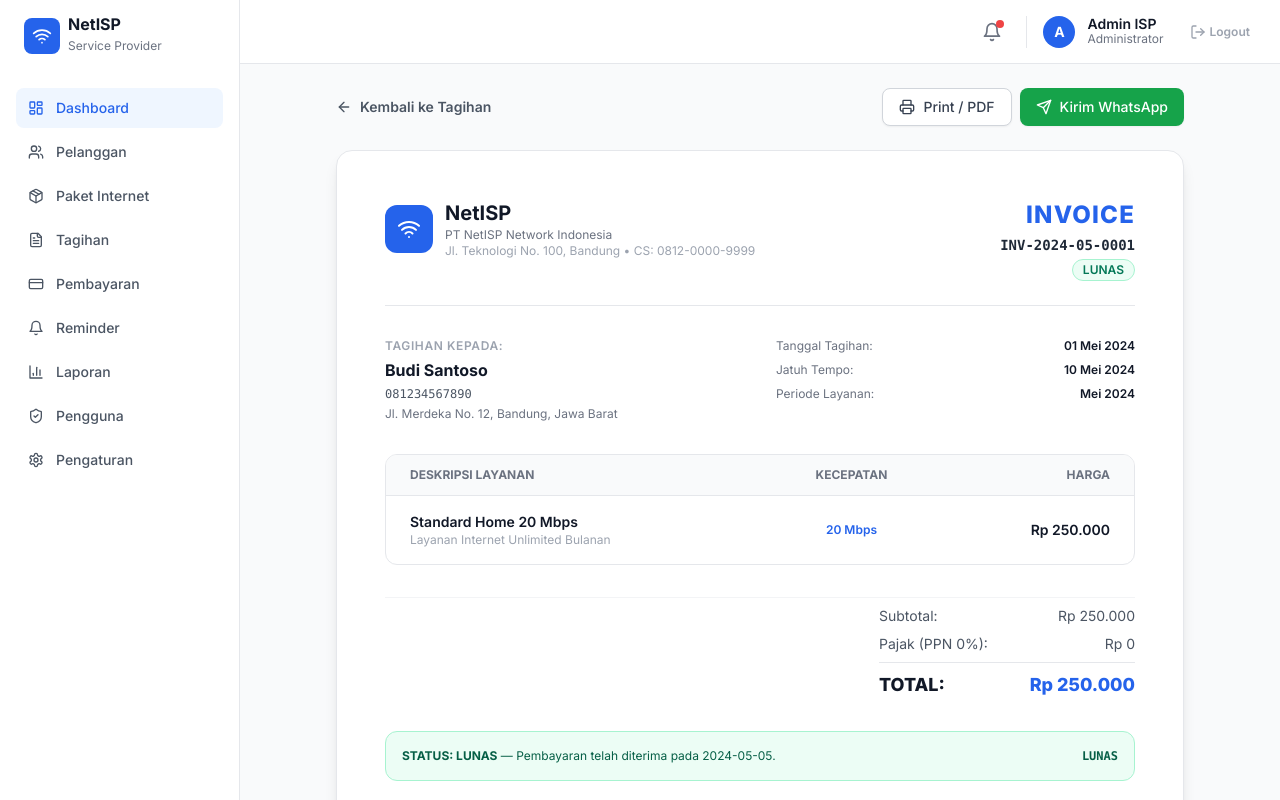
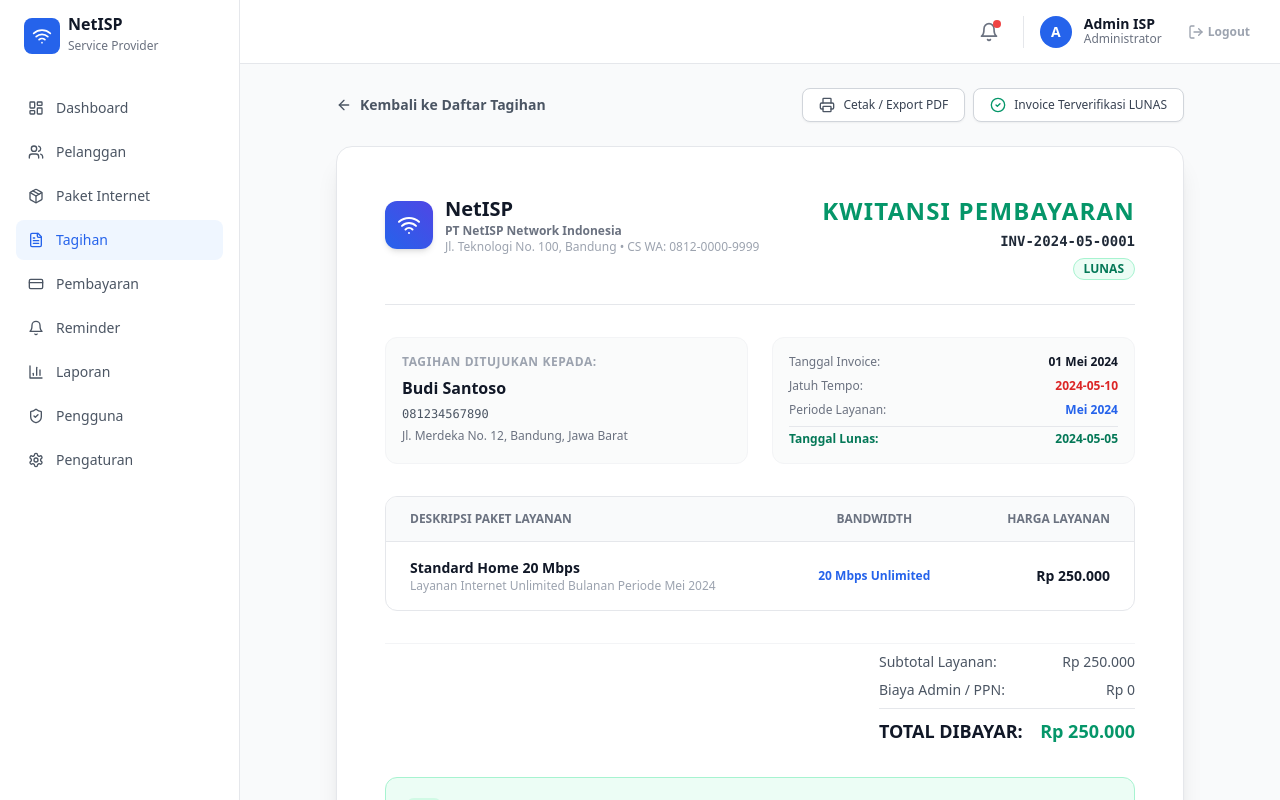
Before and after one commit to mochfauzi12/Internet-Billing-Management-System-IBMS-, a Next.js app in the folder apps/web/: page /invoices/1 in a window 1280 px wide. Shown: the top 800 px of the page. Built offline with nearby package versions, Linux system fonts and the light colour scheme; no server answers.

Commit message:
Differentiate Unpaid Billing Invoice vs Paid Receipt with Tandai Lunas quick action

```diff
--- a/apps/web/src/app/invoices/[id]/page.tsx
+++ b/apps/web/src/app/invoices/[id]/page.tsx
@@ -1,81 +1,123 @@
 'use client';
 
-import React from 'react';
+import React, { useState } from 'react';
 import { Sidebar } from '@/components/layout/sidebar';
 import { Topbar } from '@/components/layout/topbar';
+import { BottomNav } from '@/components/layout/bottom-nav';
 import { Button } from '@/components/ui/button';
 import { StatusBadge } from '@/components/ui/badge';
 import { MOCK_INVOICES } from '@/lib/mock-data';
-import { Wifi, Download, Send, Printer, ArrowLeft } from 'lucide-react';
+import { Wifi, Send, Printer, ArrowLeft, CheckCircle2, AlertCircle, CreditCard, Building2 } from 'lucide-react';
+import { WhatsAppPreviewModal } from '@/components/modules/whatsapp-preview-modal';
 
 export default function InvoiceDetailPage({ params }: { params: { id: string } }) {
-  const invoice = MOCK_INVOICES[0]; // mock invoice detail
+  const [isSidebarOpen, setIsSidebarOpen] = useState(false);
+  const targetId = Number(params.id) || 1;
+  const initialInvoice = MOCK_INVOICES.find((inv) => inv.id === targetId) || MOCK_INVOICES[1];
+
+  const [invoice, setInvoice] = useState(initialInvoice);
+  const [isWaModalOpen, setIsWaModalOpen] = useState(false);
+
+  const isPaid = invoice.status === 'LUNAS';
+
+  const handleMarkAsPaid = () => {
+    setInvoice({
+      ...invoice,
+      status: 'LUNAS',
+      paidAt: new Date().toISOString().slice(0, 10),
+    });
+    alert(`Status invoice ${invoice.invoiceNumber} berhasil diubah menjadi LUNAS!`);
+  };
 
   return (
-    <div className="flex min-h-screen bg-gray-50">
-      <Sidebar />
+    <div className="flex min-h-screen bg-gray-50 font-sans">
+      <Sidebar isOpen={isSidebarOpen} onClose={() => setIsSidebarOpen(false)} currentPath="/invoices" />
       <div className="flex-1 flex flex-col min-w-0">
-        <Topbar />
-        <main className="p-6 space-y-6 flex-1 max-w-4xl mx-auto w-full">
+        <Topbar onMenuClick={() => setIsSidebarOpen(true)} />
+        <main className="p-4 sm:p-6 space-y-6 flex-1 max-w-4xl mx-auto w-full pb-20 lg:pb-6">
           {/* Top navigation & action bar */}
-          <div className="flex items-center justify-between">
-            <a href="/invoices" className="text-sm font-semibold text-gray-600 hover:text-gray-900 flex items-center gap-2">
-              <ArrowLeft className="w-4 h-4" /> Kembali ke Tagihan
+          <div className="flex flex-col sm:flex-row sm:items-center justify-between gap-4">
+            <a href="/invoices" className="text-xs sm:text-sm font-semibold text-gray-600 hover:text-gray-900 flex items-center gap-2">
+              <ArrowLeft className="w-4 h-4" /> Kembali ke Daftar Tagihan
             </a>
 
-            <div className="flex gap-2">
-              <Button variant="outline" className="gap-2" onClick={() => window.print()}>
-                <Printer className="w-4 h-4" /> Print / PDF
+            <div className="flex flex-wrap gap-2">
+              <Button variant="outline" className="gap-2 text-xs" onClick={() => window.print()}>
+                <Printer className="w-4 h-4 text-gray-600" /> Cetak / Export PDF
               </Button>
-              <Button variant="success" className="gap-2" onClick={() => alert('Kirim invoice via WhatsApp Gateway!')}>
-                <Send className="w-4 h-4" /> Kirim WhatsApp
-              </Button>
+
+              {!isPaid ? (
+                <>
+                  <Button variant="success" className="gap-2 text-xs" onClick={() => setIsWaModalOpen(true)}>
+                    <Send className="w-4 h-4" /> Kirim WA Penagihan
+                  </Button>
+                  <Button variant="primary" className="gap-2 text-xs bg-emerald-600 hover:bg-emerald-700" onClick={handleMarkAsPaid}>
+                    <CheckCircle2 className="w-4 h-4" /> Tandai Lunas
+                  </Button>
+                </>
+              ) : (
+                <Button variant="outline" className="gap-2 text-xs border-emerald-200 bg-emerald-50 text-emerald-700">
+                  <CheckCircle2 className="w-4 h-4 text-emerald-600" /> Invoice Terverifikasi LUNAS
+                </Button>
+              )}
             </div>
           </div>
 
           {/* Printable Invoice Card */}
-          <div className="bg-white p-8 md:p-12 rounded-2xl border border-gray-200 shadow-lg space-y-8 print:border-none print:shadow-none">
-            {/* Header Brand */}
-            <div className="flex justify-between items-start border-b border-gray-200 pb-6">
+          <div className="bg-white p-6 sm:p-10 md:p-12 rounded-2xl border border-gray-200 shadow-xl space-y-8 print:border-none print:shadow-none print:p-0">
+            {/* Header Brand & Document Title */}
+            <div className="flex flex-col sm:flex-row justify-between items-start border-b border-gray-200 pb-6 gap-4">
               <div className="flex items-center gap-3">
-                <div className="p-3 bg-blue-600 rounded-xl text-white">
+                <div className="p-3 bg-gradient-to-tr from-blue-600 to-indigo-600 rounded-xl text-white shadow-md">
                   <Wifi className="w-6 h-6" />
                 </div>
                 <div>
-                  <h1 className="text-xl font-bold text-gray-900">NetISP</h1>
-                  <p className="text-xs text-gray-500">PT NetISP Network Indonesia</p>
-                  <p className="text-xs text-gray-400">Jl. Teknologi No. 100, Bandung • CS: 0812-0000-9999</p>
+                  <h1 className="text-xl font-extrabold text-gray-900">NetISP</h1>
+                  <p className="text-xs font-semibold text-gray-500">PT NetISP Network Indonesia</p>
+                  <p className="text-xs text-gray-400">Jl. Teknologi No. 100, Bandung • CS WA: 0812-0000-9999</p>
                 </div>
               </div>
-              <div className="text-right space-y-1">
-                <h2 className="text-2xl font-black text-blue-600 tracking-wider">INVOICE</h2>
+
+              {/* Dynamic Header Document Title: Penagihan vs Kwitansi Lunas */}
+              <div className="text-left sm:text-right space-y-1">
+                <h2 className={`text-xl sm:text-2xl font-black tracking-wider ${isPaid ? 'text-emerald-600' : 'text-amber-600'}`}>
+                  {isPaid ? 'KWITANSI PEMBAYARAN' : 'INVOICE PENAGIHAN'}
+                </h2>
                 <div className="font-mono text-sm font-bold text-gray-800">{invoice.invoiceNumber}</div>
-                <StatusBadge status={invoice.status} className="mt-1" />
+                <div className="mt-1">
+                  <StatusBadge status={invoice.status} />
+                </div>
               </div>
             </div>
 
             {/* Info ISP & Customer Grid */}
-            <div className="grid grid-cols-2 gap-8 text-sm">
-              <div className="space-y-1">
-                <span className="text-xs font-semibold text-gray-400 uppercase tracking-wider block">Tagihan Kepada:</span>
-                <div className="font-bold text-gray-900 text-base">{invoice.customerName}</div>
-                <div className="text-gray-600 text-xs font-mono">{invoice.customerPhone}</div>
+            <div className="grid grid-cols-1 sm:grid-cols-2 gap-6 text-sm">
+              <div className="space-y-1.5 bg-gray-50/80 p-4 rounded-xl border border-gray-100">
+                <span className="text-xs font-bold text-gray-400 uppercase tracking-wider block">Tagihan Ditujukan Kepada:</span>
+                <div className="font-extrabold text-gray-900 text-base">{invoice.customerName}</div>
+                <div className="text-gray-600 text-xs font-mono font-medium">{invoice.customerPhone}</div>
                 <div className="text-gray-500 text-xs mt-1">Jl. Merdeka No. 12, Bandung, Jawa Barat</div>
               </div>
 
-              <div className="space-y-2 text-right">
+              <div className="space-y-2 bg-gray-50/80 p-4 rounded-xl border border-gray-100">
                 <div className="flex justify-between text-xs">
-                  <span className="text-gray-500">Tanggal Tagihan:</span>
-                  <span className="font-semibold text-gray-900">01 Mei 2024</span>
+                  <span className="text-gray-500 font-medium">Tanggal Invoice:</span>
+                  <span className="font-bold text-gray-900">01 {invoice.period}</span>
                 </div>
                 <div className="flex justify-between text-xs">
-                  <span className="text-gray-500">Jatuh Tempo:</span>
-                  <span className="font-semibold text-gray-900">10 Mei 2024</span>
+                  <span className="text-gray-500 font-medium">Jatuh Tempo:</span>
+                  <span className="font-bold text-red-600">{invoice.dueDate}</span>
                 </div>
                 <div className="flex justify-between text-xs">
-                  <span className="text-gray-500">Periode Layanan:</span>
-                  <span className="font-semibold text-gray-900">{invoice.period}</span>
+                  <span className="text-gray-500 font-medium">Periode Layanan:</span>
+                  <span className="font-bold text-blue-600">{invoice.period}</span>
                 </div>
+                {isPaid && (
+                  <div className="flex justify-between text-xs pt-1 border-t border-gray-200">
+                    <span className="text-emerald-700 font-bold">Tanggal Lunas:</span>
+                    <span className="font-extrabold text-emerald-700">{invoice.paidAt || '05 Mei 2024'}</span>
+                  </div>
+                )}
               </div>
             </div>
 
@@ -84,19 +126,19 @@ export default function InvoiceDetailPage({ params }: { params: { id: string } }
               <table className="w-full text-left text-sm">
                 <thead className="bg-gray-50 text-xs font-semibold text-gray-500 uppercase border-b border-gray-200">
                   <tr>
-                    <th className="px-6 py-3">Deskripsi Layanan</th>
-                    <th className="px-6 py-3 text-center">Kecepatan</th>
-                    <th className="px-6 py-3 text-right">Harga</th>
+                    <th className="px-6 py-3.5">Deskripsi Paket Layanan</th>
+                    <th className="px-6 py-3.5 text-center">Bandwidth</th>
+                    <th className="px-6 py-3.5 text-right">Harga Layanan</th>
                   </tr>
                 </thead>
                 <tbody className="divide-y divide-gray-100">
                   <tr>
                     <td className="px-6 py-4">
-                      <div className="font-semibold text-gray-900">{invoice.packageName}</div>
-                      <div className="text-xs text-gray-400">Layanan Internet Unlimited Bulanan</div>
+                      <div className="font-bold text-gray-900">{invoice.packageName}</div>
+                      <div className="text-xs text-gray-400">Layanan Internet Unlimited Bulanan Periode {invoice.period}</div>
                     </td>
-                    <td className="px-6 py-4 text-center text-xs font-semibold text-blue-600">20 Mbps</td>
-                    <td className="px-6 py-4 text-right font-semibold text-gray-900">Rp {invoice.total.toLocaleString('id-ID')}</td>
+                    <td className="px-6 py-4 text-center text-xs font-bold text-blue-600">20 Mbps Unlimited</td>
+                    <td className="px-6 py-4 text-right font-extrabold text-gray-900">Rp {invoice.total.toLocaleString('id-ID')}</td>
                   </tr>
                 </tbody>
               </table>
@@ -105,40 +147,86 @@ export default function InvoiceDetailPage({ params }: { params: { id: string } }
             {/* Total Calculation */}
             <div className="flex flex-col items-end space-y-2 pt-2 border-t border-gray-100">
               <div className="flex justify-between w-64 text-sm text-gray-600">
-                <span>Subtotal:</span>
+                <span>Subtotal Layanan:</span>
                 <span>Rp {invoice.total.toLocaleString('id-ID')}</span>
               </div>
               <div className="flex justify-between w-64 text-sm text-gray-600">
-                <span>Pajak (PPN 0%):</span>
+                <span>Biaya Admin / PPN:</span>
                 <span>Rp 0</span>
               </div>
-              <div className="flex justify-between w-64 text-lg font-extrabold text-gray-900 pt-2 border-t border-gray-200">
-                <span>TOTAL:</span>
-                <span className="text-blue-600">Rp {invoice.total.toLocaleString('id-ID')}</span>
+              <div className="flex justify-between w-64 text-lg font-black text-gray-900 pt-2 border-t border-gray-200">
+                <span>TOTAL {isPaid ? 'DIBAYAR' : 'TAGIHAN'}:</span>
+                <span className={isPaid ? 'text-emerald-600' : 'text-blue-600'}>Rp {invoice.total.toLocaleString('id-ID')}</span>
               </div>
             </div>
 
-            {/* Status Pembayaran Banner */}
-            {invoice.status === 'LUNAS' ? (
-              <div className="p-4 bg-emerald-50 border border-emerald-200 rounded-xl text-emerald-800 text-xs flex justify-between items-center">
-                <div>
-                  <span className="font-bold">STATUS: LUNAS</span> — Pembayaran telah diterima pada {invoice.paidAt}.
+            {/* Dynamic Status Banner: Penagihan vs Kwitansi Lunas */}
+            {isPaid ? (
+              <div className="p-5 bg-emerald-50 border border-emerald-200 rounded-xl text-emerald-900 text-xs flex flex-col sm:flex-row items-start sm:items-center justify-between gap-3">
+                <div className="flex items-center gap-3">
+                  <div className="p-2 rounded-lg bg-emerald-100 text-emerald-700">
+                    <CheckCircle2 className="w-5 h-5" />
+                  </div>
+                  <div>
+                    <div className="font-extrabold text-emerald-900 text-sm">STATUS: LUNAS (PAID)</div>
+                    <div className="text-emerald-700">Pembayaran telah diterima dan terverifikasi pada {invoice.paidAt || '05 Mei 2024'}.</div>
+                  </div>
                 </div>
-                <span className="font-mono font-bold">LUNAS</span>
+                <div className="px-4 py-1.5 bg-emerald-600 text-white rounded-lg font-black tracking-widest text-sm shadow-xs self-end sm:self-auto">
+                  LUNAS
+                </div>
               </div>
             ) : (
-              <div className="p-4 bg-amber-50 border border-amber-200 rounded-xl text-amber-900 text-xs">
-                <span className="font-bold">PENTING:</span> Mohon lakukan pembayaran sebelum tanggal jatuh tempo ({invoice.dueDate}) ke rekening BCA 123-456-7890 a.n PT NetISP Network Indonesia.
+              <div className="p-5 bg-amber-50/90 border border-amber-200 rounded-xl space-y-3">
+                <div className="flex items-center gap-2.5 text-amber-900 font-extrabold text-sm">
+                  <AlertCircle className="w-5 h-5 text-amber-600" />
+                  <span>INSTRUKSI PEMBAYARAN PENAGIHAN (BELUM BAYAR)</span>
+                </div>
+                <p className="text-xs text-amber-800 leading-relaxed">
+                  Mohon lakukan pembayaran sebelum jatuh tempo (<span className="font-bold">{invoice.dueDate}</span>) melalui transfer bank atau QRIS resmi NetISP:
+                </p>
+
+                <div className="grid grid-cols-1 sm:grid-cols-2 gap-3 pt-1 text-xs">
+                  <div className="p-3 bg-white rounded-lg border border-amber-200/80 space-y-1">
+                    <div className="flex items-center gap-1.5 font-bold text-gray-800">
+                      <Building2 className="w-4 h-4 text-blue-600" /> Bank BCA
+                    </div>
+                    <div className="font-mono font-extrabold text-blue-700 text-sm">123-456-7890</div>
+                    <div className="text-[11px] text-gray-500">a.n PT NetISP Network Indonesia</div>
+                  </div>
+
+                  <div className="p-3 bg-white rounded-lg border border-amber-200/80 space-y-1">
+                    <div className="flex items-center gap-1.5 font-bold text-gray-800">
+                      <CreditCard className="w-4 h-4 text-indigo-600" /> Bank Mandiri
+                    </div>
+                    <div className="font-mono font-extrabold text-indigo-700 text-sm">098-765-4321</div>
+                    <div className="text-[11px] text-gray-500">a.n PT NetISP Network Indonesia</div>
+                  </div>
+                </div>
               </div>
             )}
 
             {/* Footer */}
-            <div className="text-center pt-8 border-t border-gray-100 text-xs text-gray-400">
-              Terima kasih telah memilih layanan internet NetISP.
+            <div className="text-center pt-6 border-t border-gray-100 text-xs text-gray-400 font-medium">
+              Dokumen ini diterbitkan secara sah oleh sistem billing otomatis NetISP. Terima kasih telah memilih layanan kami.
             </div>
           </div>
         </main>
       </div>
+
+      <BottomNav currentPath="/invoices" onMoreClick={() => setIsSidebarOpen(true)} />
+
+      {isWaModalOpen && (
+        <WhatsAppPreviewModal
+          isOpen={isWaModalOpen}
+          onClose={() => setIsWaModalOpen(false)}
+          customerName={invoice.customerName}
+          customerPhone={invoice.customerPhone}
+          period={invoice.period}
+          amount={invoice.total}
+          onConfirmSend={() => alert(`Pesan WA penagihan invoice ${invoice.invoiceNumber} berhasil dikirim ke ${invoice.customerName}!`)}
+        />
+      )}
     </div>
   );
 }
```
Also changed, not shown: 1 other file (tests, documents, lock files or other folders).
